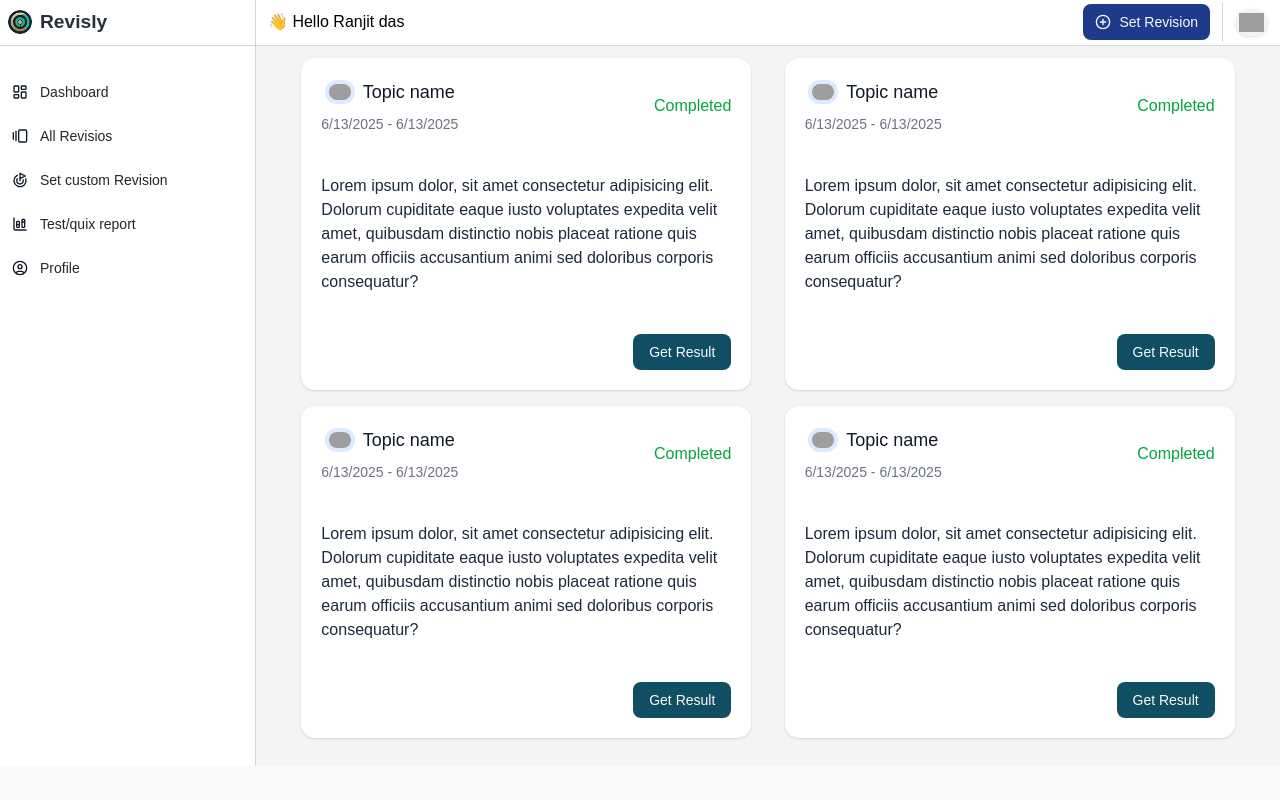
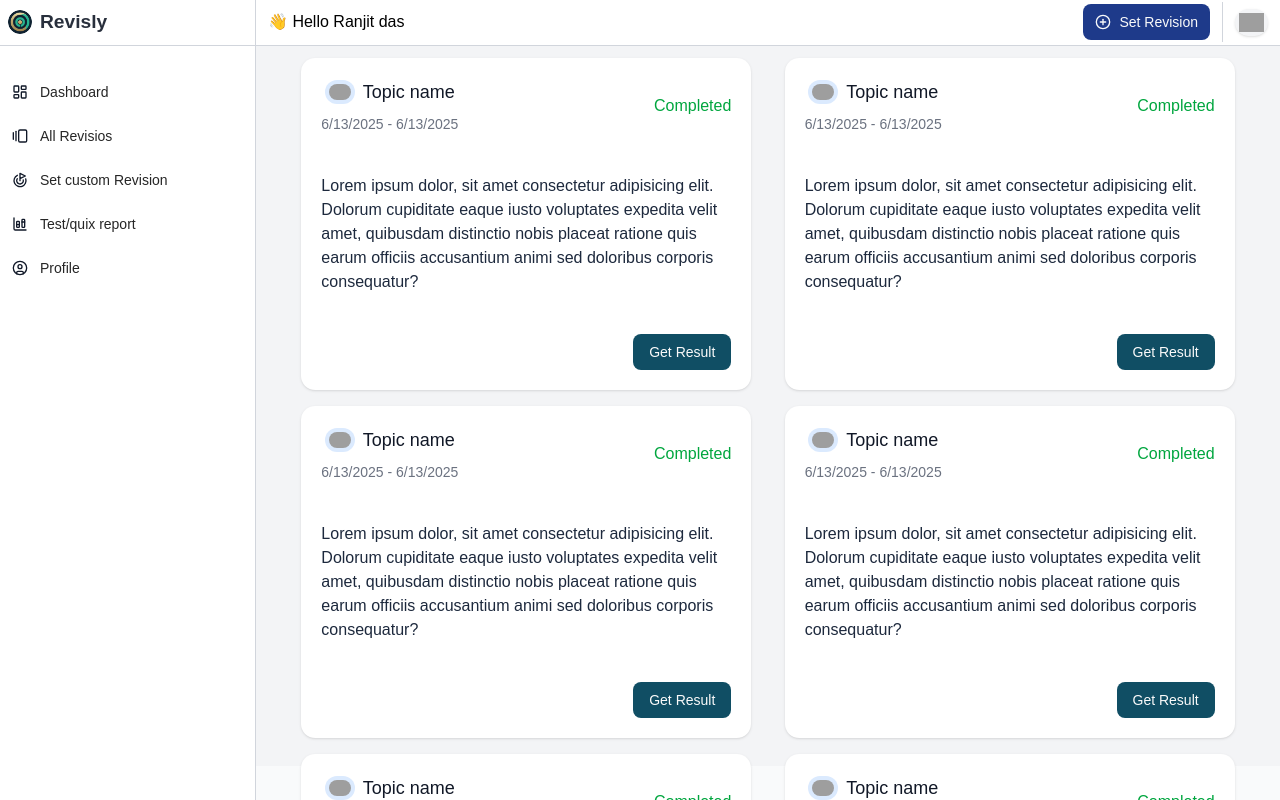
Before and after one commit to ranjit1024/revision, a Next.js app: page /revisly/all in a window 1280 px wide. Shown: the top 800 px of the page. Built offline with nearby package versions, Linux system fonts and the light colour scheme; grey boxes are pictures that could not be loaded; a web font is replaced by a local one.

Commit message:
added animaion

```diff
--- a/app/revisly/all/page.tsx
+++ b/app/revisly/all/page.tsx
@@ -1,9 +1,32 @@
+'use client'
 import Card from "@/components/ui/revisionCars"
+import { motion, useInView } from "framer-motion";
+import { useRef } from "react";
+const containerVariant = {
+  hidden: {},
+  show: {
+    transition: {
+      staggerChildren: 0.15,
+      delayChildren:0.10
+    },
+  },
+};
+
 export default function Home(){
-    return <div className="flex  w-full flex-wrap justify-evenly items-start ">
+    const ref = useRef(null)
+    const inView = useInView(ref, { once:true})
+    return <motion.div
+    ref={ref}
+    variants={containerVariant}
+    initial="hidden"
+    animate={inView ? "show":"hidden"}
+    className="flex  w-full flex-wrap justify-evenly items-start ">
         <Card></Card>
         <Card></Card>
         <Card></Card>
         <Card></Card>
-    </div>
+        <Card></Card>
+        <Card></Card>
+        <Card></Card>
+    </motion.div>
 }
--- a/components/ui/revisionCars.tsx
+++ b/components/ui/revisionCars.tsx
@@ -1,9 +1,16 @@
 'use client'
 import Image from "next/image";
 import { Button } from "./button";
+import { motion } from "framer-motion";
+const cardVariant = {
+  hidden: { opacity: 0, y: 20 },
+  show: { opacity: 1, y: 0 },
+};
 export default function Card() {
   return (
-    <div className="max-w-[45%] mb-4 hover:cursor-pointer p-5 bg-card rounded-xl shadow">
+    <motion.div
+    variants={cardVariant}
+    className="max-w-[45%] mb-4 hover:cursor-pointer p-5 bg-card rounded-xl shadow">
 
         <div className="flex items-center justify-between">
           <div className="flex gap-2 items-center flex-col ">
@@ -44,6 +51,6 @@ export default function Card() {
         </div>
 
 
-    </div>
+    </motion.div>
   );
 }
```
